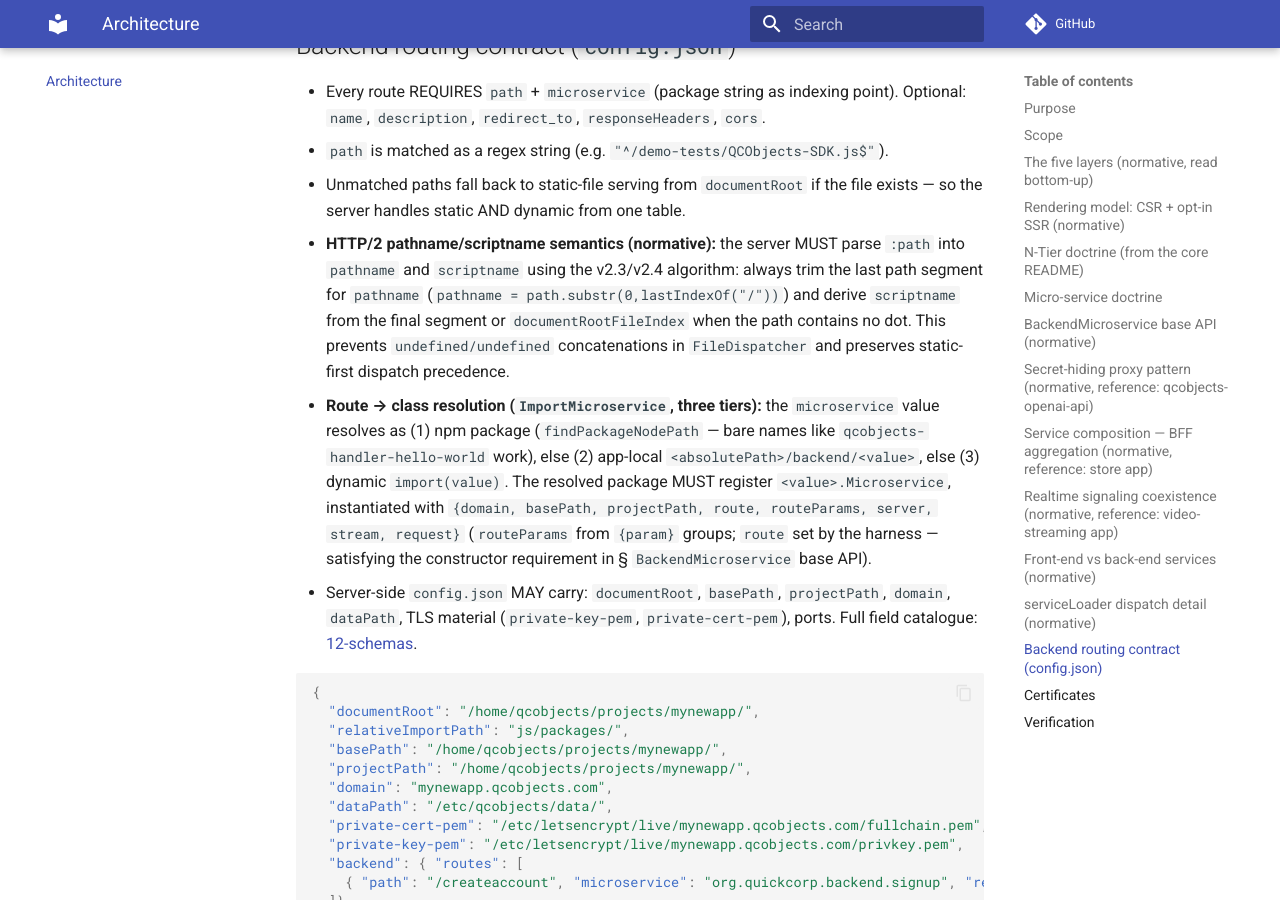
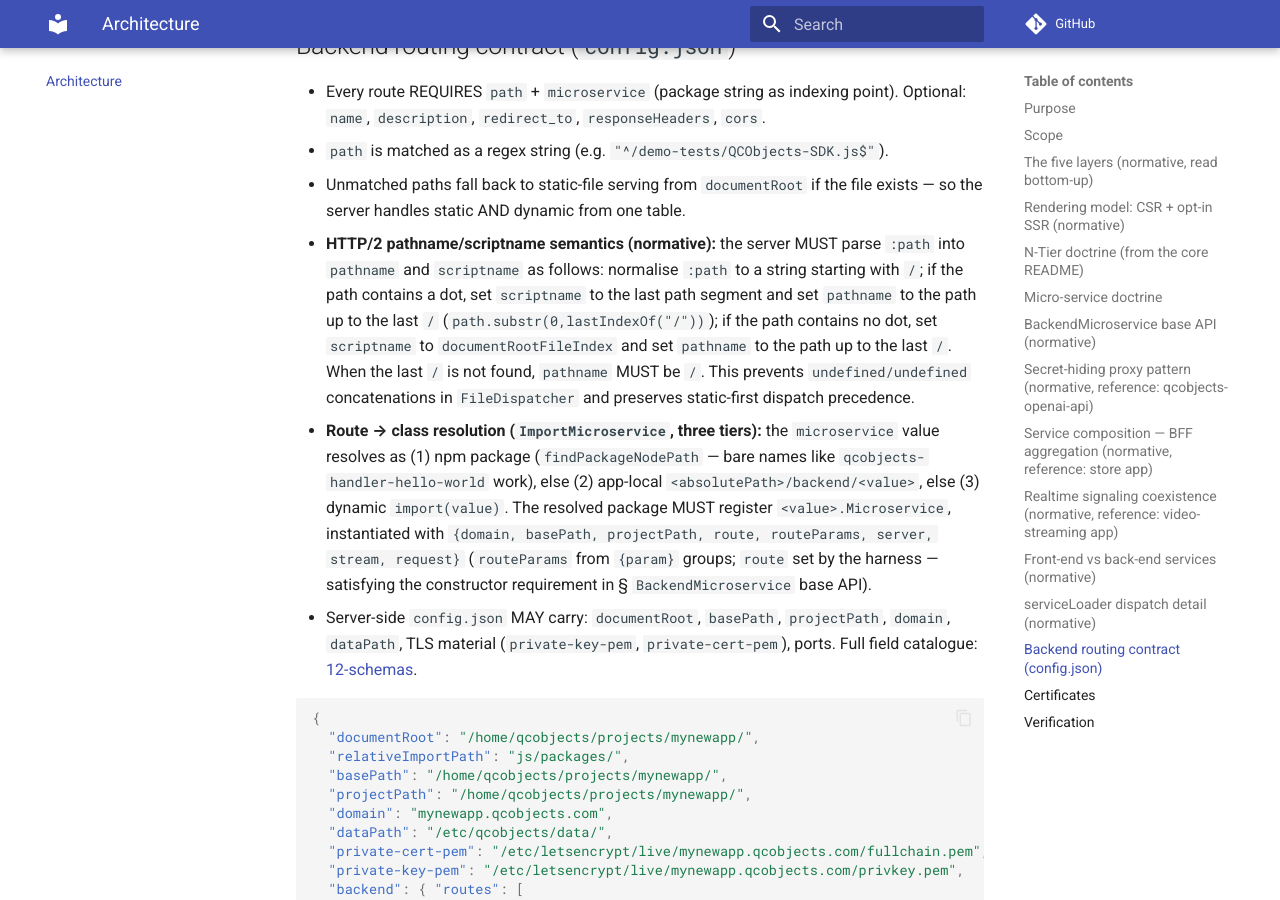
Before and after one commit to QCObjects/product-specs, an MkDocs documentation site: the page built from docs/02-architecture.md, in a window 1280 px wide and 900 px high, scrolled down 6733 px. Built offline with MkDocs 1.6.1 and Material for MkDocs 9.7.7, drawn with Linux system fonts in a browser that asks for light colours; comment, search, counter and statistics services are not loaded.

Commit message:
docs(arch): describe pathname/scriptname algorithm explicitly

```diff
--- a/docs/02-architecture.md
+++ b/docs/02-architecture.md
@@ -271,10 +271,12 @@ callers never choose a transport. Source as above.
 - Unmatched paths fall back to static-file serving from `documentRoot` if the
   file exists — so the server handles static AND dynamic from one table.
 - **HTTP/2 pathname/scriptname semantics (normative):** the server MUST parse `:path`
-  into `pathname` and `scriptname` using the v2.3/v2.4 algorithm: always trim the
-  last path segment for `pathname` (`pathname = path.substr(0,lastIndexOf("/"))`)
-  and derive `scriptname` from the final segment or `documentRootFileIndex` when
-  the path contains no dot. This prevents `undefined/undefined` concatenations in
+  into `pathname` and `scriptname` as follows: normalise `:path` to a string starting
+  with `/`; if the path contains a dot, set `scriptname` to the last path segment
+  and set `pathname` to the path up to the last `/` (`path.substr(0,lastIndexOf("/"))`);
+  if the path contains no dot, set `scriptname` to `documentRootFileIndex` and set
+  `pathname` to the path up to the last `/`. When the last `/` is not found,
+  `pathname` MUST be `/`. This prevents `undefined/undefined` concatenations in
   `FileDispatcher` and preserves static-first dispatch precedence.
 - **Route → class resolution (`ImportMicroservice`, three tiers):** the
   `microservice` value resolves as (1) npm package (`findPackageNodePath`
```
